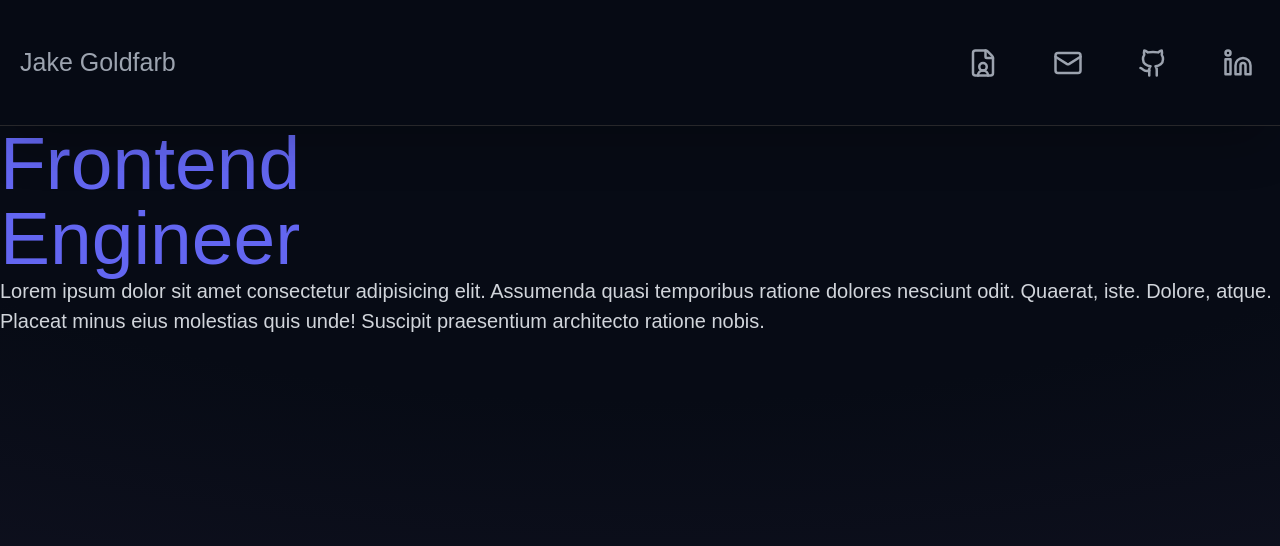
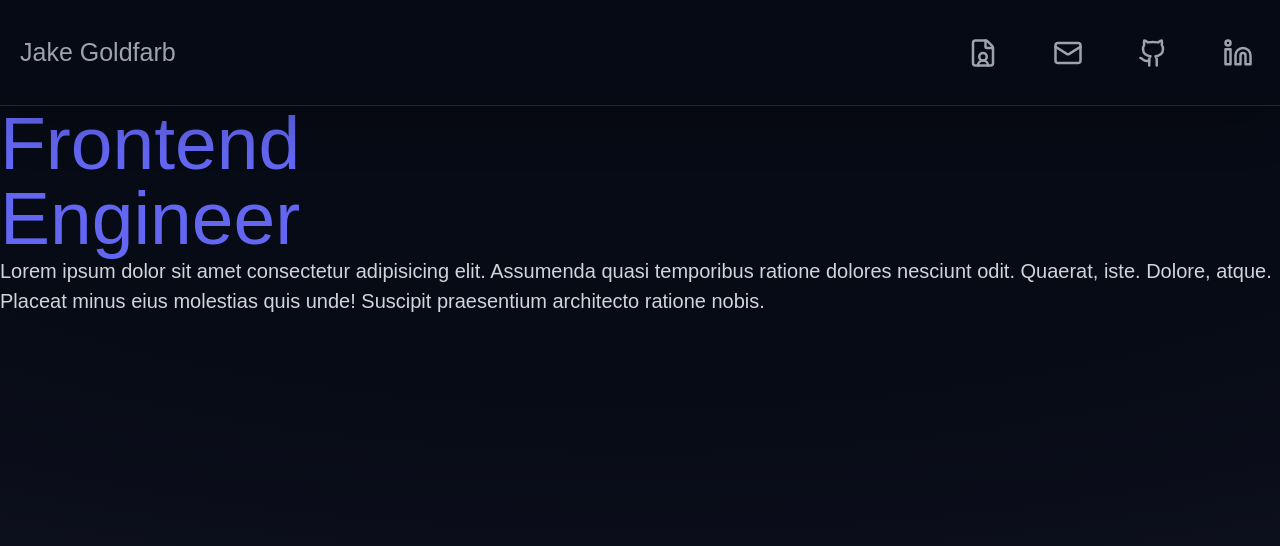
Before and after one commit to goldeei/portfolio, a Next.js app: page / in a window 1280 px wide. Shown: the top 546 px of the page. Built offline with nearby package versions, Linux system fonts and the light colour scheme.

Commit message:
Adjust p to account for menu button p

```diff
--- a/src/components/header/Header.tsx
+++ b/src/components/header/Header.tsx
@@ -3,7 +3,7 @@ import { MobileHeader } from "./MobileHeader";
 
 export const Header = () => {
   return (
-    <nav className="border-b border-border sticky top-0 bg-background/95 backdrop-blur-sm shadow-2xl px-4 py-8">
+    <nav className="border-b border-border sticky top-0 bg-background/95 backdrop-blur-sm shadow-2xl px-4 py-6">
         <DesktopHeader className="hidden sm:flex  items-center justify-between"/>
         <MobileHeader className="flex items-center justify-between sm:hidden" />
     </nav>
```
